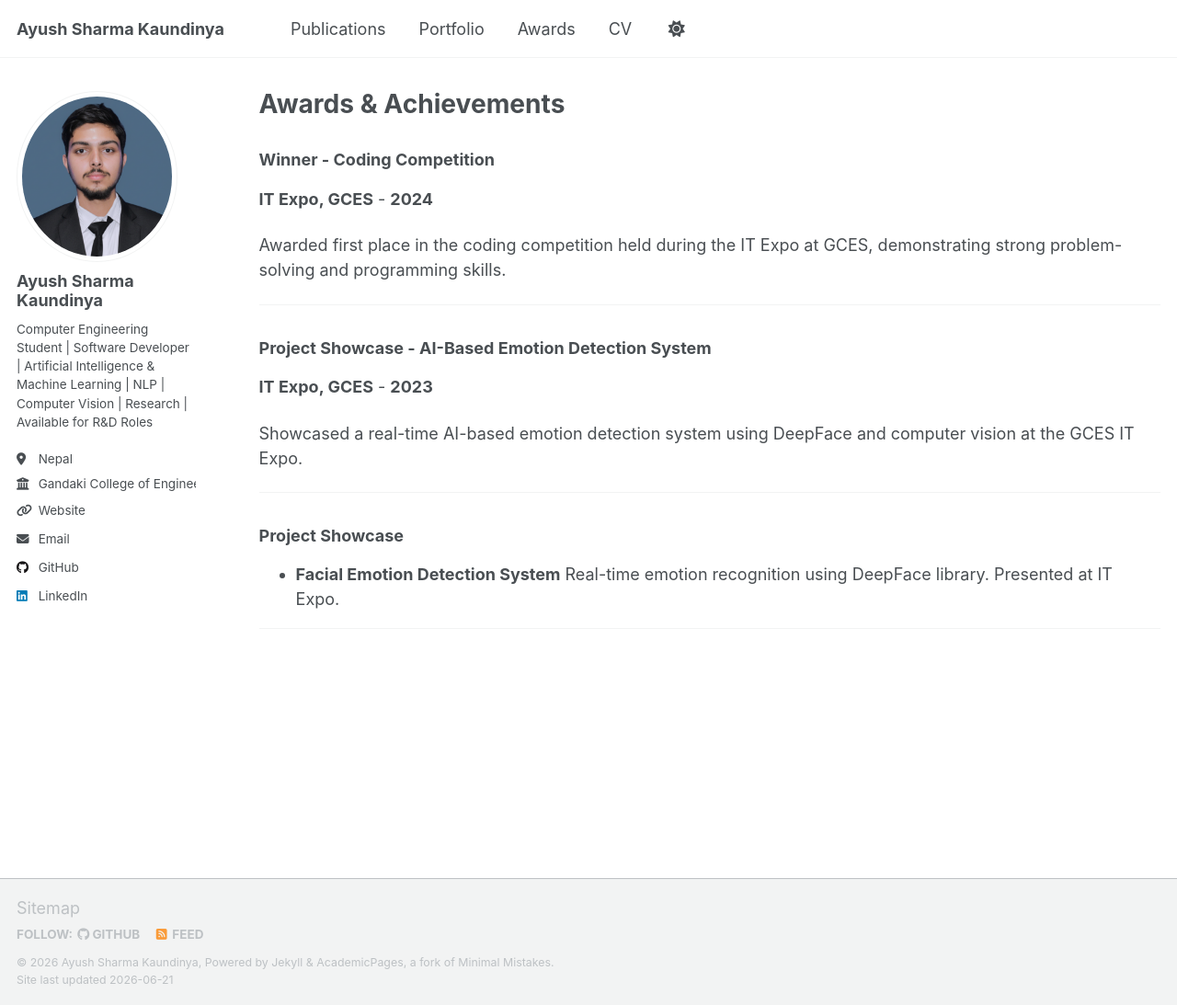
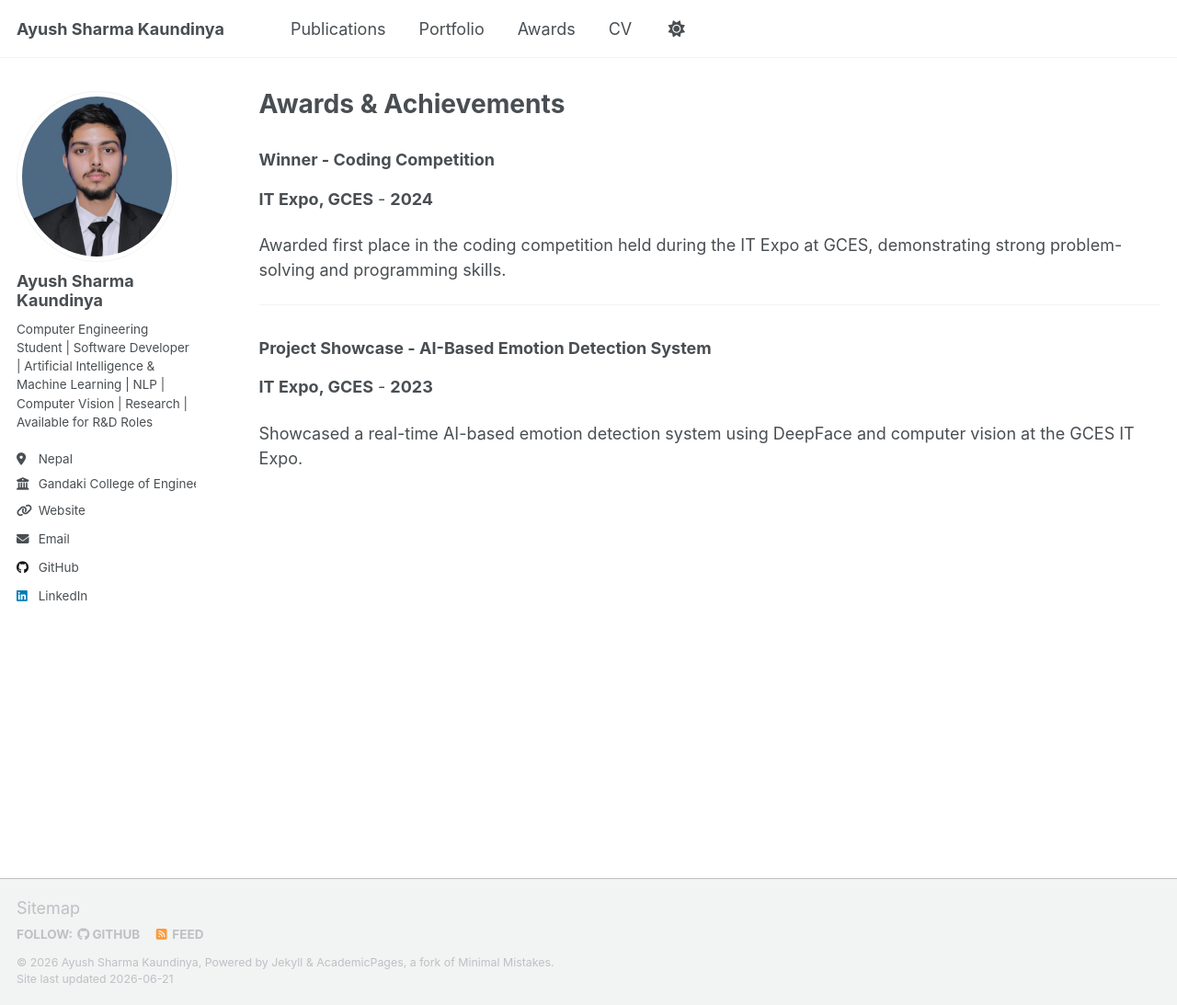
Before and after one commit to icarus-20s/icarus-20s.github.io, a Jekyll site: the page built from _pages/awards.md, in a window 1280 px wide and 1093 px high. Shown: the whole window at 92% size. Built offline with Jekyll 4.4.1, drawn with Linux system fonts in a browser that asks for light colours; a script that is not in the unit is left out.

Commit message:
remove: awards

```diff
--- a/_pages/awards.md
+++ b/_pages/awards.md
@@ -18,11 +18,3 @@ Awarded first place in the coding competition held during the IT Expo at GCES, d
 **IT Expo, GCES** - **2023**
 
 Showcased a real-time AI-based emotion detection system using DeepFace and computer vision at the GCES IT Expo.
-
----
-
-### Project Showcase
-* **Facial Emotion Detection System**
- Real-time emotion recognition using DeepFace library. Presented at IT Expo.
-
----
```
